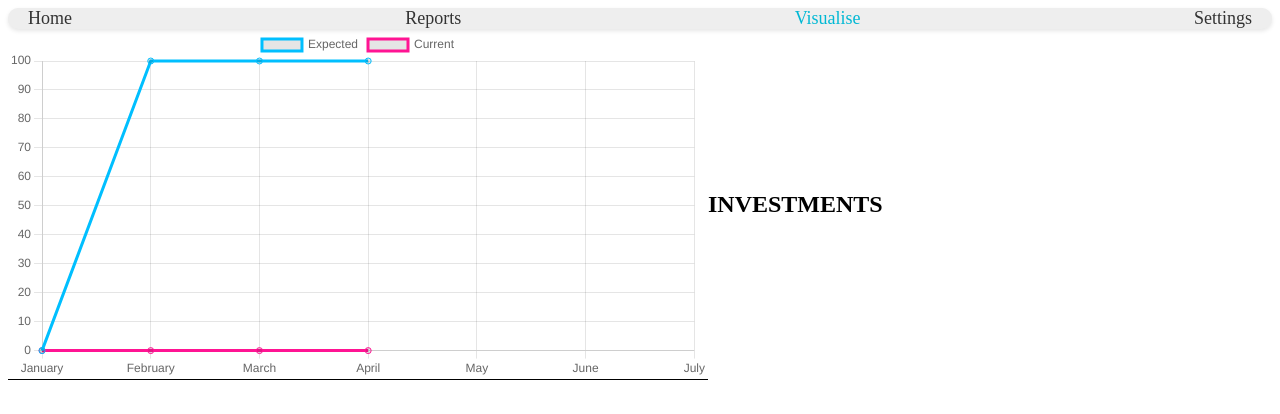
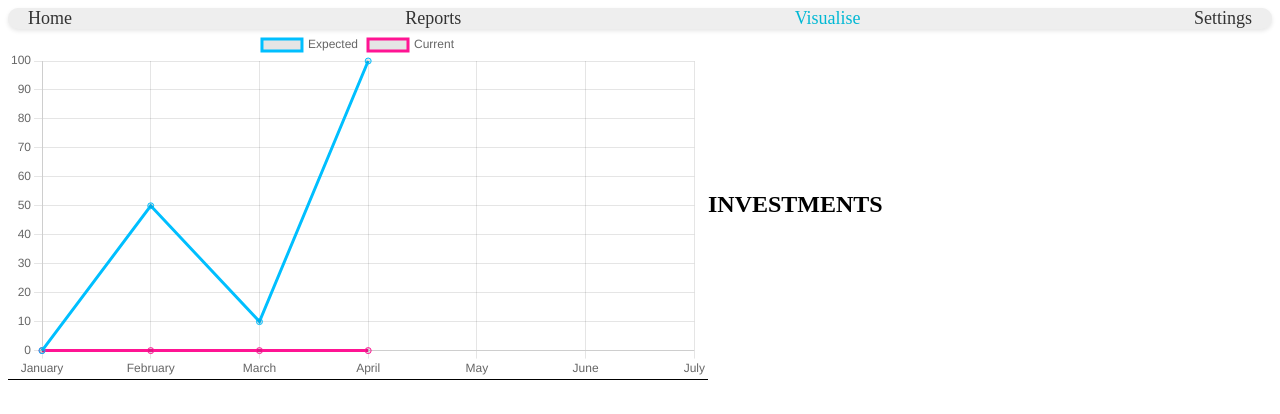
Before and after one commit to shreyaskashyapp/Money-Management, a React (Create React App) app in the folder frontend/: page /visualise in a window 1280 px wide. Shown: the top 414 px of the page. Built offline with nearby package versions, Linux system fonts and the light colour scheme; no server answers.

Commit message:
fetches data

```diff
--- a/frontend/src/components/home.js
+++ b/frontend/src/components/home.js
@@ -1,4 +1,4 @@
-import react, { useState, useEffect } from 'react'
+import React, { useState, useEffect } from 'react'
 import Doughnut from './doughnut'
 import Label from './Label'
 import Form from './form'
--- a/frontend/src/components/visualise.js
+++ b/frontend/src/components/visualise.js
@@ -23,12 +23,12 @@ export default function visualise(props) {
     }
   }
   console.log(props.data)
-  const data = {
+  const Investmentdata = {
     labels: ['January', 'February', 'March', 'April', 'May', 'June', 'July'],
     datasets: [
       {
         label: 'Expected',
-        data: [0, 100, 100, 100],
+        data: [0, 50, 10, 100],
         borderColor: '#00BFFF',
         fill: false
       },
@@ -45,7 +45,7 @@ export default function visualise(props) {
   return (
     <div className='visualise'>
       <div className="line">
-        <Line data={data} />
+        <Line data={Investmentdata} />
         <h2>INVESTMENTS</h2>
       </div>
     </div>
```
